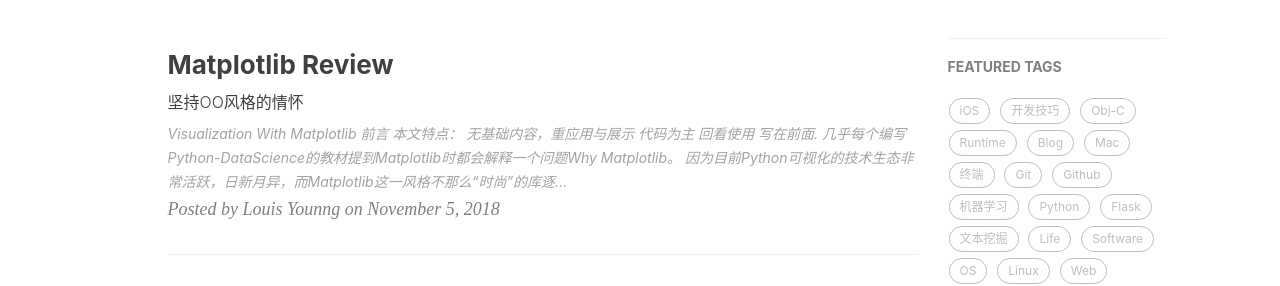
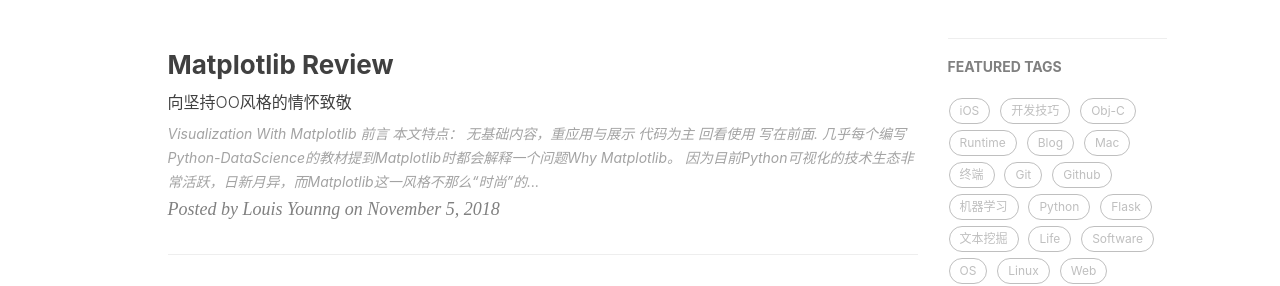
Before and after one commit to LouisYZK/ElseBlog, a Jekyll site: the page built from index.html, in a window 1280 px wide and 900 px high. Shown: the part 420-706 px from the top of the window. Built offline with Jekyll 4.4.1, drawn with Linux system fonts in a browser that asks for light colours; nearby versions of some CDN libraries; the list of posts is cut into pages by our own code; comment, search, counter and statistics services are not loaded.

Commit message:
Update 2nd

```diff
--- a/_posts/2018-11-15-Matplotlib-Review.md
+++ b/_posts/2018-11-15-Matplotlib-Review.md
@@ -1,7 +1,7 @@
 ---
 layout:     post
 title:      Matplotlib Review
-subtitle:   坚持OO风格的情怀
+subtitle:   向坚持OO风格的情怀致敬
 date:       2018-11-05
 author:     Louis Younng
 header-img: img/post-bg-universe.jpg
@@ -9,6 +9,7 @@
 tags:
     - Python
 ---
+![](https://ws1.sinaimg.cn/large/6af92b9fly1fx8yzt7gagj20er048q3d.jpg)
 
 # Visualization With Matplotlib
 ## 前言
```
